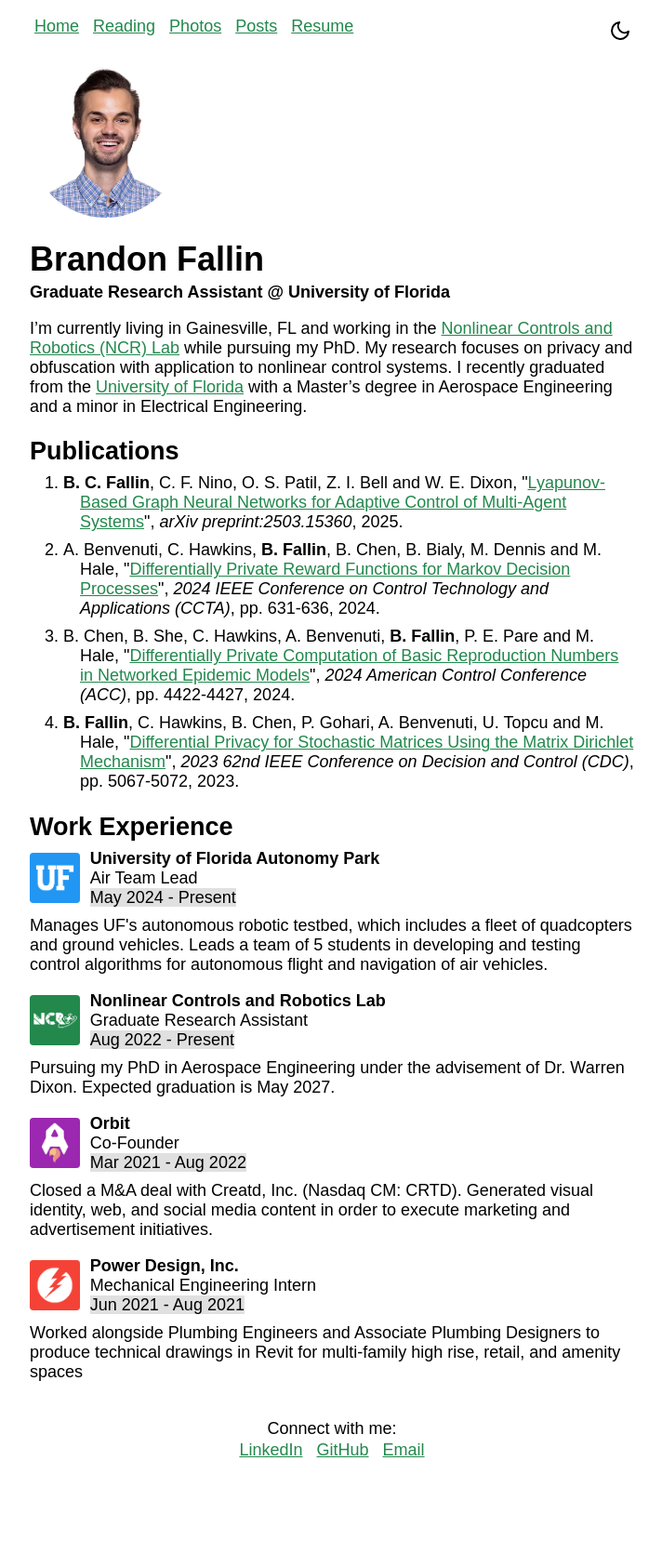
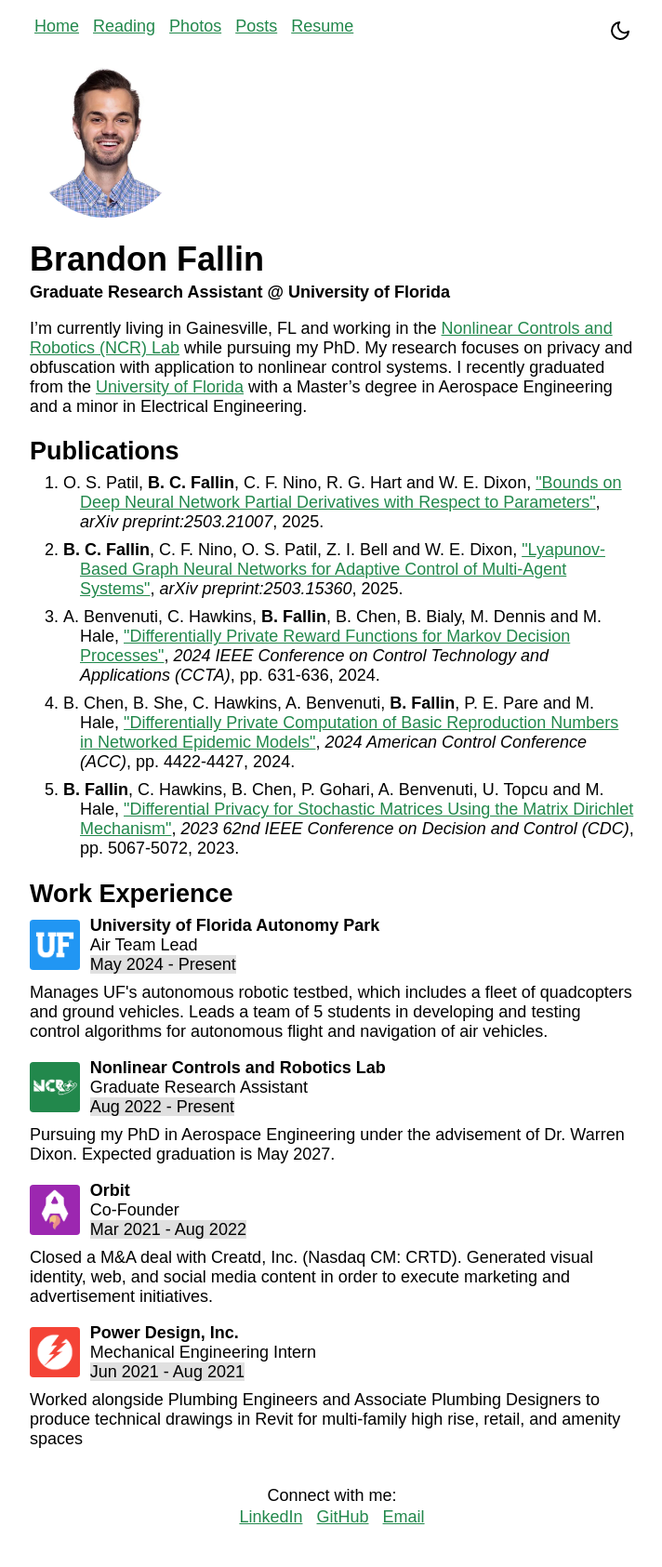
Before and after one commit to brandoncfallin/fallin-website, a Jekyll site: the page built from index.md, in a window 1280 px wide. Shown: the whole page at 93% size, without its empty margins (283-995 px from the left). Built offline with Jekyll 4.4.1, drawn with Linux system fonts in a browser that asks for light colours; before the commit the page ends 1613 px from its top, so only the background shows below that.

Commit message:
add NN bounds preprint

```diff
--- a/assets/fallin-bib.json
+++ b/assets/fallin-bib.json
@@ -1,4 +1,15 @@
 [
+    {
+        "url": "https://arxiv.org/abs/2503.21007",
+        "primaryclass": "eess.SY",
+        "archiveprefix": "arXiv",
+        "eprint": "2503.21007",
+        "year": "2025",
+        "author": "Omkar Sudhir Patil and Brandon C. Fallin and Cristian F. Nino and Rebecca G. Hart and Warren E. Dixon",
+        "title": "Bounds on Deep Neural Network Partial Derivatives with Respect to Parameters",
+        "ENTRYTYPE": "misc",
+        "ID": "Patil.Fallin.ea2025"
+    },
     {
         "url": "https://arxiv.org/abs/2503.15360",
         "primaryclass": "eess.SY",
--- a/assets/js/bib.js
+++ b/assets/js/bib.js
@@ -70,7 +70,8 @@ function formatIEEECitation(entry) {
 
     // Title in quotes, with link if URL is present
     if (entry.url) {
-        citation += `"<a href="${entry.url}" target="_blank">${entry.title}</a>", `;
+        // Updated code
+        citation += `<a href="${entry.url}" target="_blank">"${entry.title}"</a>, `;
     } else {
         citation += `"${entry.title}", `;
     }
```
Also changed, not shown: assets/fallin-bib.bib (+9 -0 lines).
